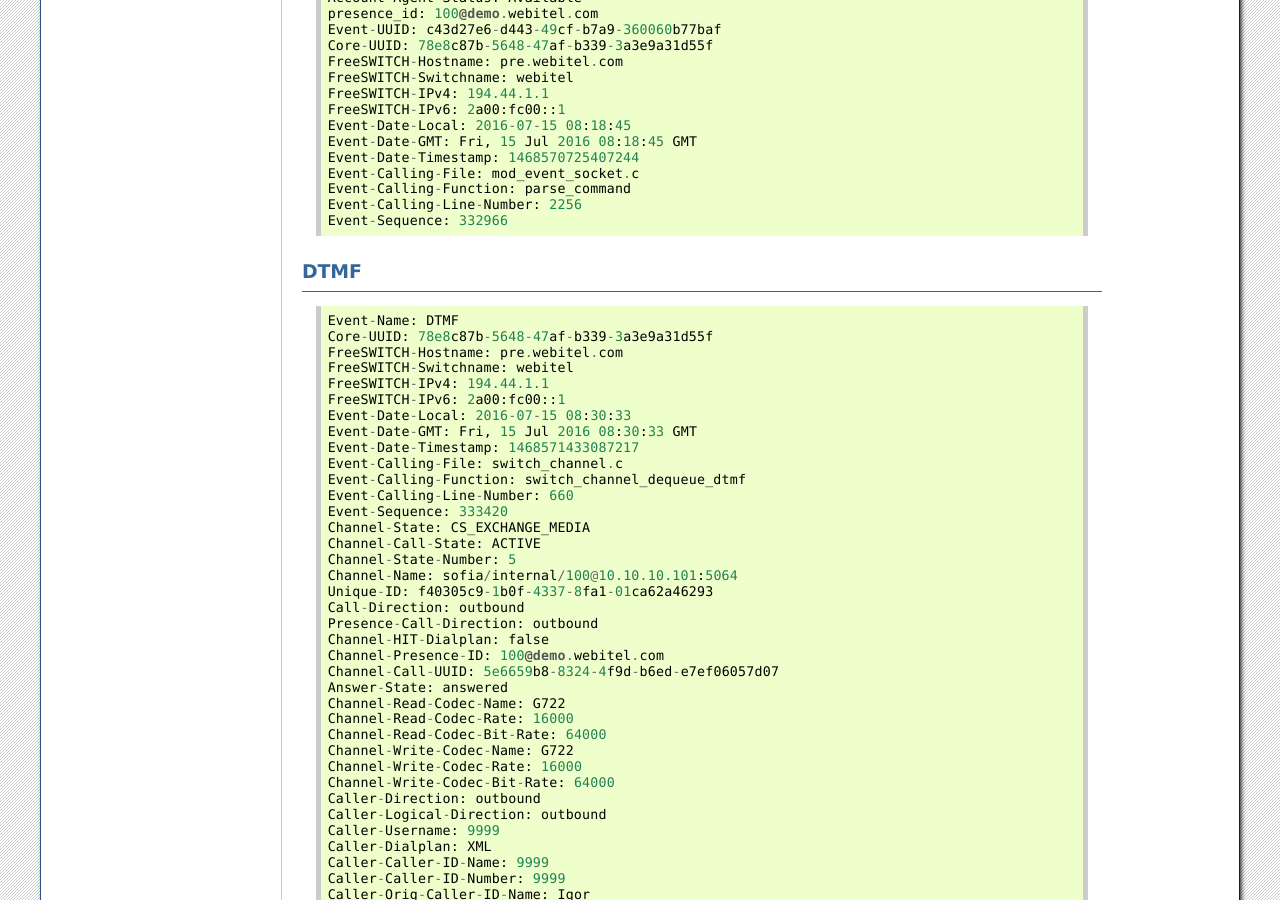
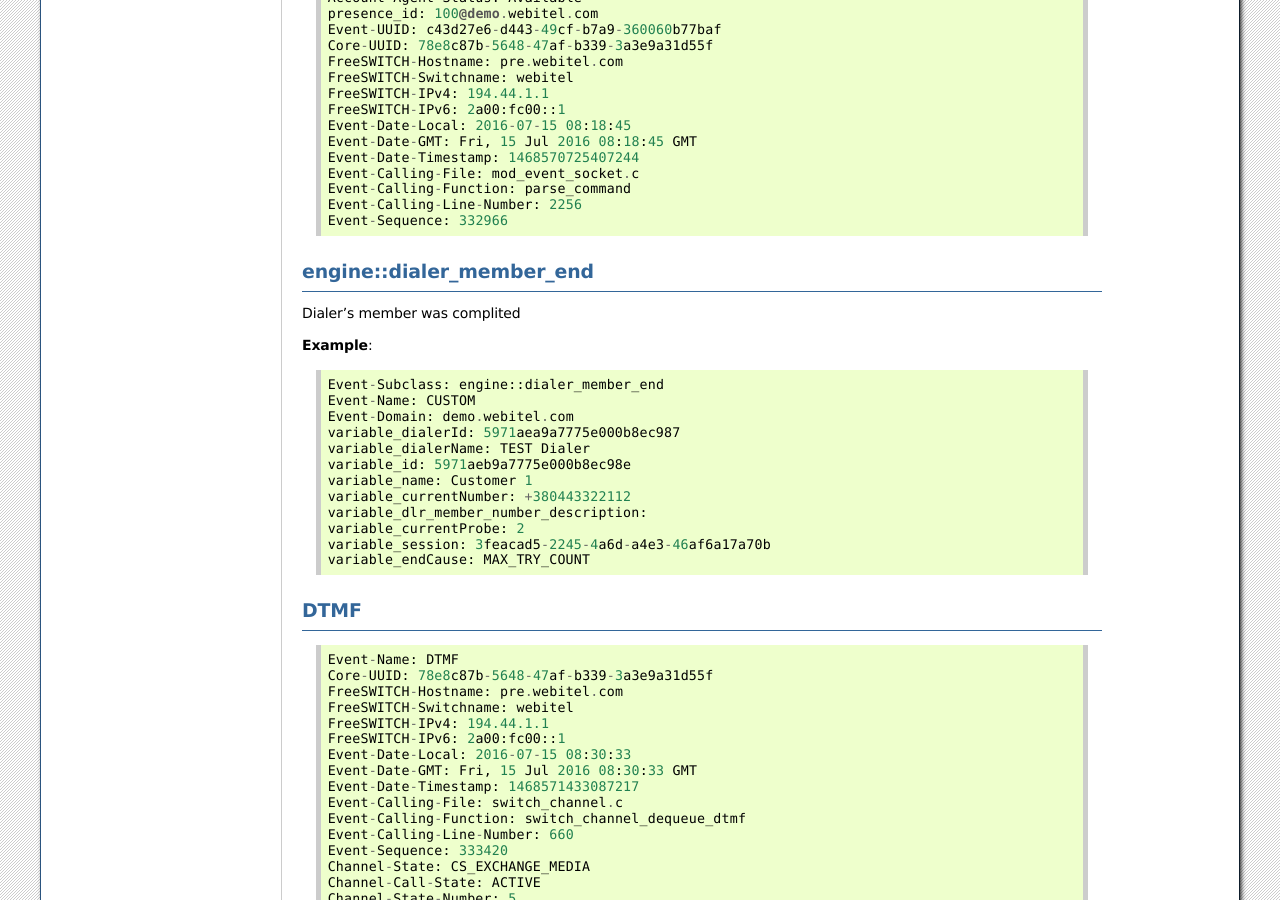
Before and after one commit to webitel/docs-en, a Sphinx documentation site: the page built from source/events-list.rst, in a window 1280 px wide and 900 px high, scrolled down 2719 px. Built offline with Sphinx 7.4.7, drawn with Linux system fonts in a browser that asks for light colours; some of the changed text lies outside the part shown.

Commit message:
Event engine::dialer_member_end

```diff
--- a/source/events-list.rst
+++ b/source/events-list.rst
@@ -176,6 +176,26 @@ Webitel user status was changed.
         Event-Calling-Function: parse_command
         Event-Calling-Line-Number: 2256
         Event-Sequence: 332966
+
+engine::dialer_member_end
++++++++++++++++++++++++++
+
+Dialer's member was complited
+
+**Example**::
+
+        Event-Subclass: engine::dialer_member_end
+        Event-Name: CUSTOM
+        Event-Domain: demo.webitel.com
+	variable_dialerId: 5971aea9a7775e000b8ec987
+	variable_dialerName: TEST Dialer
+	variable_id: 5971aeb9a7775e000b8ec98e
+	variable_name: Customer 1
+	variable_currentNumber: +380443322112
+	variable_dlr_member_number_description:
+	variable_currentProbe: 2
+	variable_session: 3feacad5-2245-4a6d-a4e3-46af6a17a70b
+        variable_endCause: MAX_TRY_COUNT
 
 DTMF
 ++++
```
Also changed, not shown: 1 other file.
